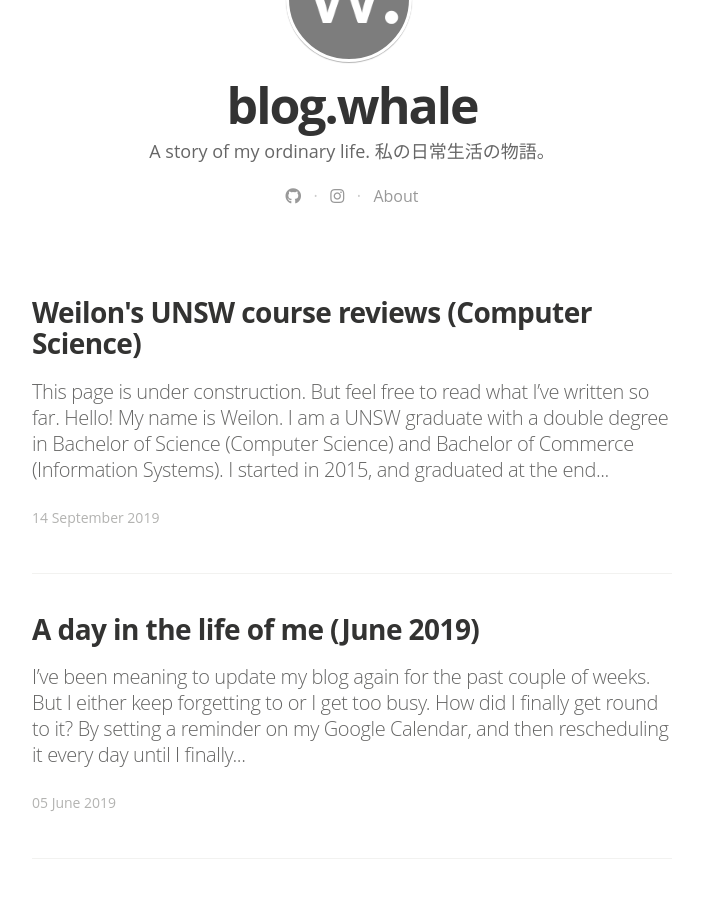
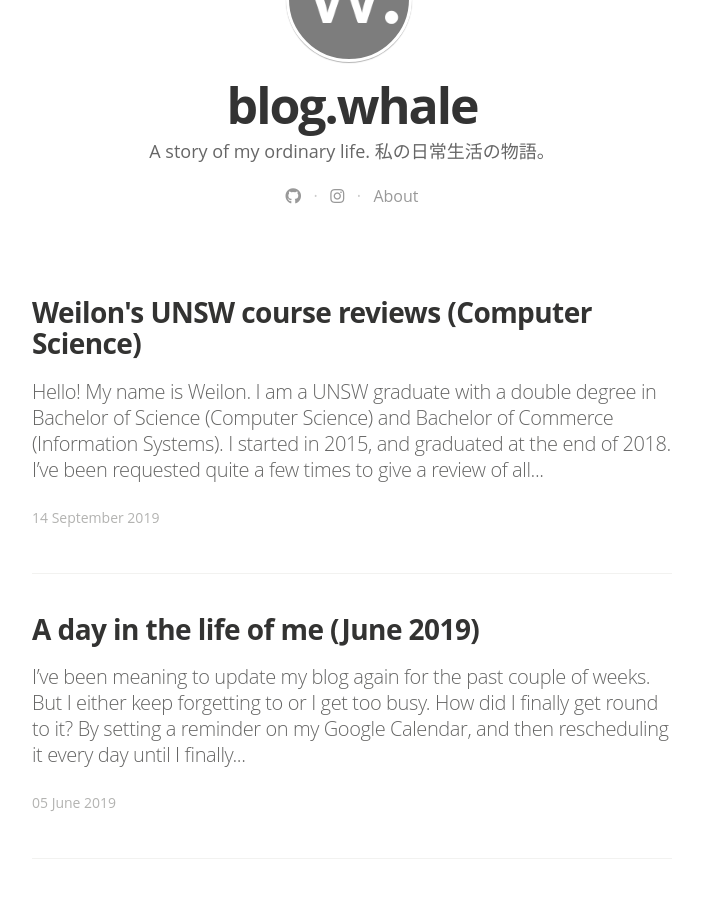
Before and after one commit to WeilonYing/weilonying.github.io, a Jekyll site: the page built from index.html, in a window 1280 px wide, cut to the strip 454-1355 px from the top of the page. Shown: the top 898 px of the strip, without its empty margins (288-991 px from the left). Built offline with Jekyll 4.4.1, drawn with Linux system fonts in a browser that asks for light colours; nearby versions of some CDN libraries; some web fonts are replaced; the list of posts is cut into pages by our own code.

Commit message:
Remove under construction message

```diff
--- a/_posts/2019-09-14-weilons-unsw-course-reviews-computer-science.md
+++ b/_posts/2019-09-14-weilons-unsw-course-reviews-computer-science.md
@@ -6,8 +6,6 @@ categories: education
 tags:
 image: https://lh3.googleusercontent.com/y8OQj0on279uX0QLemCsnshsSxQGRoZkfebAkEUoVkUObpvyP_cI7ZJfvFes3mn6MLHR4YSFh2o998ydNchDvD5lDW63hTnZgKEmC94DXGi-s-cKhryATcArvgqK0r6Nze246nyiz94=w3561-h2374-no
 ---
-
-*This page is under construction. But feel free to read what I've written so far.*
 
 Hello! My name is Weilon. I am a UNSW graduate with a double degree in Bachelor of Science (Computer Science)
 and Bachelor of Commerce (Information Systems). I started in 2015, and graduated at the end of 2018.
```
